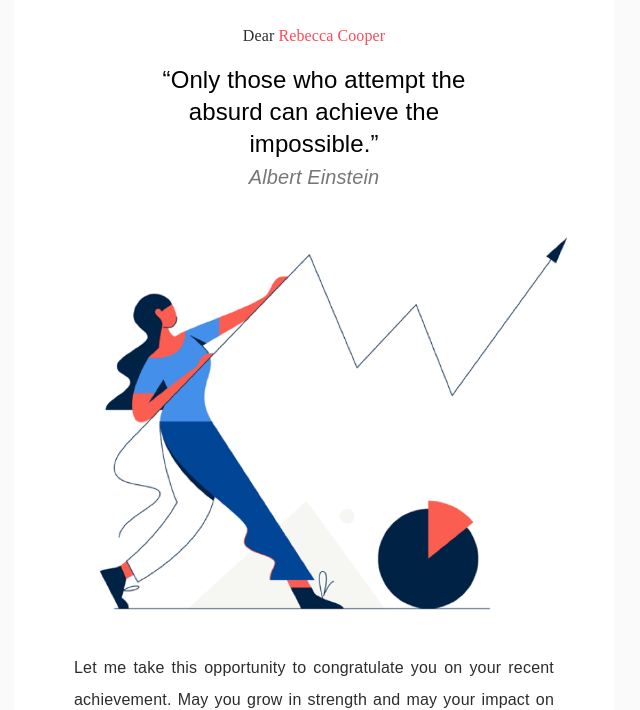
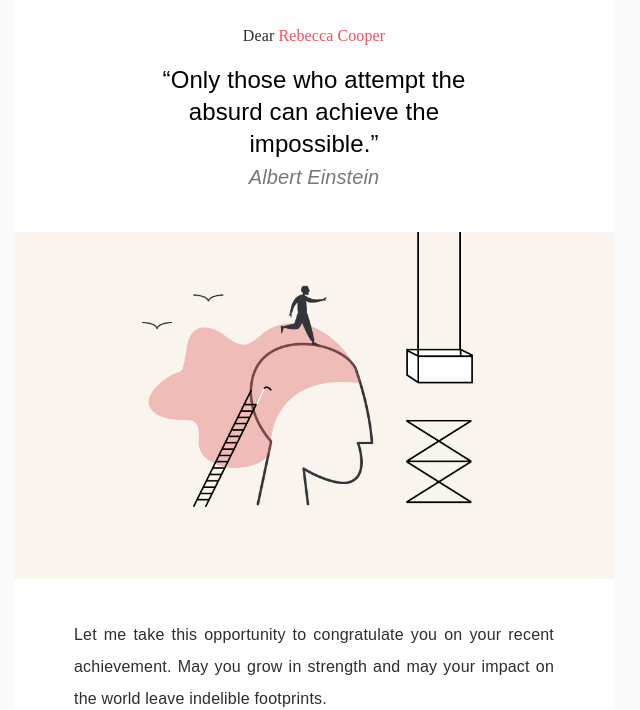
Before and after one commit to rgnikhilsingh/rgnikhilsingh.github.io, a plain HTML site: page index.html in a window 1280 px wide. Shown: the part 94-804 px from the top of the page, without its empty margins (326-966 px from the left). Drawn offline with Linux system fonts and the light colour scheme; a web font is replaced by a local one.

Commit message:
Add files via upload

```diff
--- a/index.html
+++ b/index.html
@@ -281,7 +281,7 @@ margin-bottom: 24px;
     <h2> <span class="Dear">Dear</span> Rebecca Cooper</h2>
     <h1>“Only those who attempt the absurd can achieve the impossible.”<br><span class="author"><i>Albert Einstein</i></span></h1>
     <div  >
-        <img class="MainIllustration" src="Work Achievement Illo.png">
+        <img class="MainIllustration" src="Emailer-Illustration-3.jpg">
     </div>
     <p class="hero-body"> Let me take this opportunity to congratulate you on your recent achievement. May you grow in strength and may your impact on the world leave indelible footprints. <br>
         <br>
```
Also changed, not shown: Emailer-Illustration-3.jpg (added).
